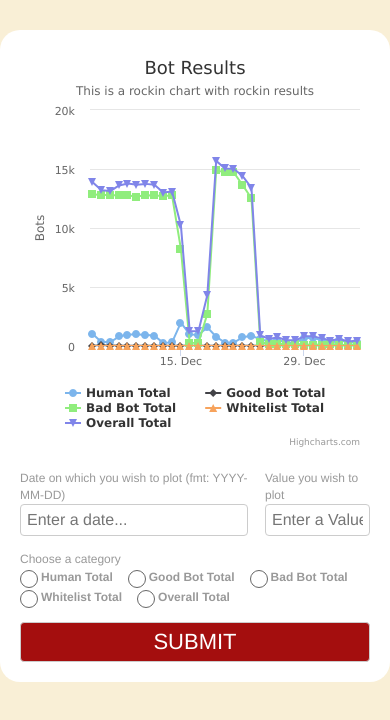
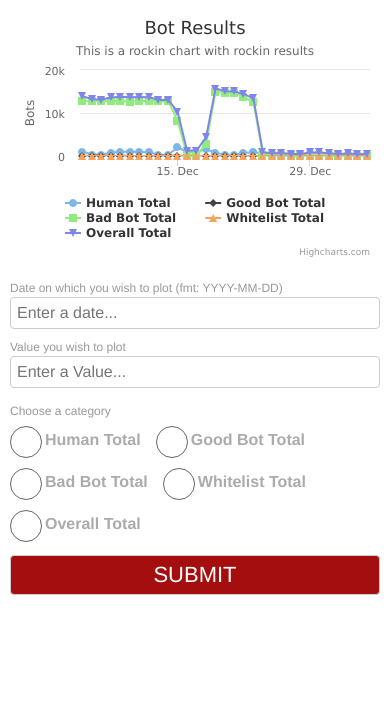
Before and after one commit to sublet/distill_test, a website: page index.html in a window 390 px wide. Drawn offline with nearby package versions, Linux system fonts and the light colour scheme.

Commit message:
Adding mobile styles

```diff
--- a/assets/scss/partials/_basics.scss
+++ b/assets/scss/partials/_basics.scss
@@ -21,7 +21,10 @@ body {
   padding: 0;
   font-family: "Helvetica", sans-serif;
   font-size: 16px;
-  background: #FFFFFF;
+  background: #fff;
+  @media screen and (min-width: 940px) {
+    background: #f9efd6;
+  }
 }
 
 .wrapper {
@@ -59,25 +62,37 @@ ul.grid {
 input[type="radio"] {
   display:none;
   & + label {
-    font-size: 18px;
+    font-size: pixToEm(26);
     font-weight: 600;
     color: #ababab;
-    line-height: 20px;
+    line-height: 42px;
+    @media screen and (min-width: 1000px) {
+      font-size: pixToEm(18);
+      line-height: 20px;
+    }
     span {
       position: relative;
       display: inline-block;
       margin: -1px 5px 0 0;
-      width: 16px;
-      height: 16px;
+      width: 30px;
+      height: 30px;
       vertical-align: middle;
       cursor: pointer;
+      @media screen and (min-width: 1000px) {
+        width: 16px;
+        height: 16px;
+      }
       &:before {
         content: "";
         display: inline-block;
-        width: 16px;
-        height: 16px;
+        width: 30px;
+        height: 30px;
         border: 1px solid #666;
         border-radius: 100%;
+        @media screen and (min-width: 1000px) {
+          width: 16px;
+          height: 16px;
+        }
       }
     }
   }
@@ -86,10 +101,14 @@ input[type="radio"] {
       content: "";
       @include position(absolute, 4px null null 4px);
       display: inline-block;
-      width: 10px;
-      height: 10px;
+      width: 24px;
+      height: 24px;
       background: #333;
       border-radius: 100%;
+      @media screen and (min-width: 1000px) {
+        width: 10px;
+        height: 10px;
+      }
     }
   }
 }
--- a/assets/scss/partials/_chart.scss
+++ b/assets/scss/partials/_chart.scss
@@ -1,36 +1,47 @@
-body {
-  background: #f9efd6;
-}
-
 .main_contiainer {
+  max-width: 100%;
+  padding: 10px;
+  background: #FFF;
+  @media screen and (min-width: 1000px) {
     margin: 30px auto 0;
     max-width: 940px;
     padding: 20px;
-  background: #FFF;
     border-radius: 20px;
+  }
 }
 
 #chart_container {
   max-width: 900px;
   min-width: 310px;
+  height: 250px;
+  @media screen and (min-width: 1000px) {
     height: 400px;
+  }
 }
 
 #rockin_form {
   padding-top: 20px;
   div.input {
+    @media screen and (min-width: 1000px) {
       float: left;
-    label {
+    }
+    & > label {
       display: block;
       font-size: pxToEm(12);
       color: #999;
     }
     &:nth-child(1) {
+      margin-bottom: 10px;
+      @media screen and (min-width: 1000px) {
+        margin-bottom: 0;
         width: 65%;
       }
+    }
     &:nth-child(2) {
+      @media screen and (min-width: 1000px) {
         float: right;
         width: 30%;
+      }
     }
     &:nth-child(3) {
       width: 100%;
@@ -61,6 +72,10 @@ body {
     background: $red;
     color: #FFF;
     text-transform: uppercase;
+    margin-top: 10px;
+    @media screen and (min-width: 1000px) {
+      margin-bottom: 0;
+    }
   }
 }
 
--- a/css/main.css
+++ b/css/main.css
@@ -86,7 +86,10 @@ body {
   padding: 0;
   font-family: "Helvetica", sans-serif;
   font-size: 16px;
-  background: #FFFFFF; }
+  background: #fff; }
+  @media screen and (min-width: 940px) {
+    body {
+      background: #f9efd6; } }
 
 @media screen and (min-width: 1100px) {
   .wrapper {
@@ -114,64 +117,90 @@ ul.grid li {
 input[type="radio"] {
   display: none; }
   input[type="radio"] + label {
-    font-size: 18px;
+    font-size: pixToEm(26);
     font-weight: 600;
     color: #ababab;
-    line-height: 20px; }
+    line-height: 42px; }
+    @media screen and (min-width: 1000px) {
+      input[type="radio"] + label {
+        font-size: pixToEm(18);
+        line-height: 20px; } }
     input[type="radio"] + label span {
       position: relative;
       display: inline-block;
       margin: -1px 5px 0 0;
-      width: 16px;
-      height: 16px;
+      width: 30px;
+      height: 30px;
       vertical-align: middle;
       cursor: pointer; }
+      @media screen and (min-width: 1000px) {
+        input[type="radio"] + label span {
+          width: 16px;
+          height: 16px; } }
       input[type="radio"] + label span:before {
         content: "";
         display: inline-block;
-        width: 16px;
-        height: 16px;
+        width: 30px;
+        height: 30px;
         border: 1px solid #666;
         border-radius: 100%; }
+        @media screen and (min-width: 1000px) {
+          input[type="radio"] + label span:before {
+            width: 16px;
+            height: 16px; } }
   input[type="radio"]:checked + label span:after {
     content: "";
     position: absolute;
     top: 4px;
     left: 4px;
     display: inline-block;
-    width: 10px;
-    height: 10px;
+    width: 24px;
+    height: 24px;
     background: #333;
     border-radius: 100%; }
+    @media screen and (min-width: 1000px) {
+      input[type="radio"]:checked + label span:after {
+        width: 10px;
+        height: 10px; } }
 
-body {
-  background: #f9efd6; }
-
+.main_contiainer {
+  max-width: 100%;
+  padding: 10px;
+  background: #FFF; }
+  @media screen and (min-width: 1000px) {
     .main_contiainer {
       margin: 30px auto 0;
       max-width: 940px;
       padding: 20px;
-  background: #FFF;
-  border-radius: 20px; }
+      border-radius: 20px; } }
 
 #chart_container {
   max-width: 900px;
   min-width: 310px;
-  height: 400px; }
+  height: 250px; }
+  @media screen and (min-width: 1000px) {
+    #chart_container {
+      height: 400px; } }
 
 #rockin_form {
   padding-top: 20px; }
+  @media screen and (min-width: 1000px) {
     #rockin_form div.input {
-    float: left; }
-    #rockin_form div.input label {
+      float: left; } }
+  #rockin_form div.input > label {
     display: block;
     font-size: 0.75em;
     color: #999; }
   #rockin_form div.input:nth-child(1) {
-      width: 65%; }
+    margin-bottom: 10px; }
+    @media screen and (min-width: 1000px) {
+      #rockin_form div.input:nth-child(1) {
+        margin-bottom: 0;
+        width: 65%; } }
+  @media screen and (min-width: 1000px) {
     #rockin_form div.input:nth-child(2) {
       float: right;
-      width: 30%; }
+      width: 30%; } }
   #rockin_form div.input:nth-child(3) {
     width: 100%; }
   #rockin_form .radios {
@@ -196,7 +225,11 @@ body {
     font-size: 1.375em;
     background: #a40e0e;
     color: #FFF;
-    text-transform: uppercase; }
+    text-transform: uppercase;
+    margin-top: 10px; }
+    @media screen and (min-width: 1000px) {
+      #rockin_form input[type="submit"] {
+        margin-bottom: 0; } }
 
 .highcharts-legend-item {
   text-transform: capitalize; }
--- a/index.html
+++ b/index.html
@@ -21,7 +21,7 @@
 <!--Create a form with an input that accepts an integer value, an input for a date and radio buttons to choose which series the new data point will be associated. Submitting the form will plot the integer dynamically on the time series chart for the selected series.-->
 
 <div class="main_contiainer">
-  <div id="chart_container" style="min-width: 310px; height: 400px; margin: 0 auto"></div>
+  <div id="chart_container"></div>
   <form id="rockin_form" action="" class="clearfix">
     <div class="input">
       <label for="date">Date on which you wish to plot (fmt: YYYY-MM-DD)</label>
@@ -41,7 +41,7 @@
 
 <script src="https://ajax.googleapis.com/ajax/libs/jquery/1.11.2/jquery.min.js"></script>
 <script src="http://code.highcharts.com/highcharts.js"></script>
-<script src="js/main.js"></script>
+<script src="js/main.min.js"></script>
 
 </body>
 </html>
```
Also changed, not shown: css/main.min.css. Lines whose indentation alone changed are shown as unchanged.
